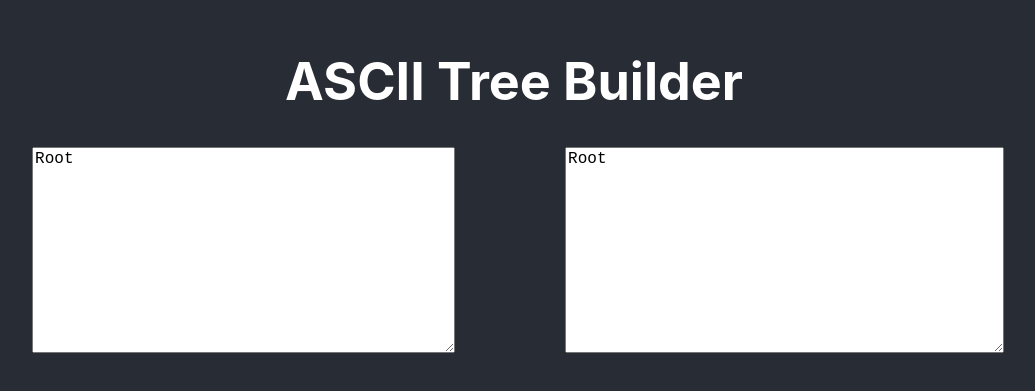
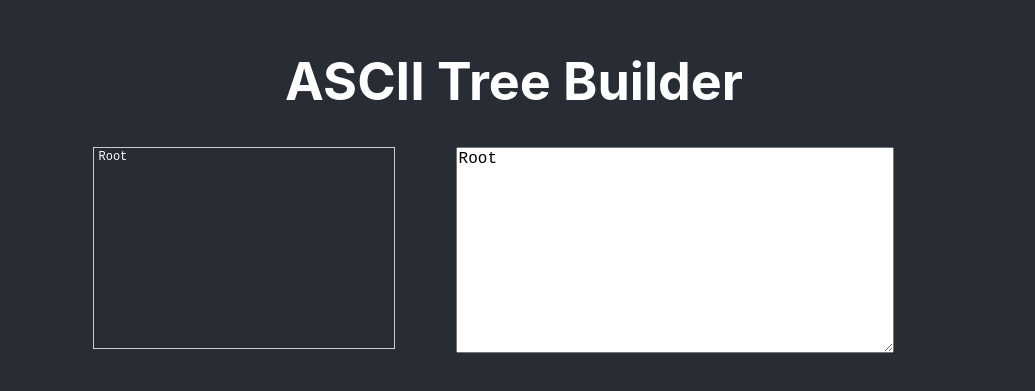
Before and after one commit to chdonncha/ascii-tree-builder-old, a React (Create React App) app in the folder ascii-tree-builder/: page / in a window 1280 px wide. Shown: the part 213-604 px from the top of the page, without its empty margins (126-1161 px from the left). Built offline with nearby package versions, Linux system fonts and the light colour scheme.

Commit message:
Add selected row highlighting

```diff
--- a/ascii-tree-builder/src/App.tsx
+++ b/ascii-tree-builder/src/App.tsx
@@ -1,7 +1,7 @@
 import React from 'react';
 import logo from './logo.svg';
 import './App.scss';
-import TreeBuilder from './components/TreeBuilder';
+import TreeBuilder from './components/TreeBuilder/TreeBuilder';
 
 function App() {
   return (
--- /dev/null
+++ b/ascii-tree-builder/src/components/TreeBuilder/TreeBuilder.scss
@@ -0,0 +1,29 @@
+.highlighted {
+  background-color: #f5f9fd;
+  color: #333;
+}
+
+.row-list {
+  list-style-type: none;
+  padding: 0;
+  margin: 0;
+  font-family: monospace;
+  font-size: 12px;
+  border: 1px solid #ccc;
+  width: 300px;
+  height: 200px;
+  overflow-y: scroll;
+}
+
+.row-list li {
+  padding: 2px 5px;
+  cursor: pointer;
+  text-align: left;
+}
+
+.button-style {
+
+}
+.textarea-style {
+
+}
--- a/ascii-tree-builder/src/components/TreeBuilder.tsx
+++ b/ascii-tree-builder/src/components/TreeBuilder/TreeBuilder.tsx
@@ -1,7 +1,8 @@
 import React, { useState, useEffect } from 'react';
+import './TreeBuilder.scss';
 
 const TreeBuilder: React.FC = () => {
-    const [rows, setRows] = useState<string[]>(['Root']);
+    const [rows, setRows] = useState<{ content: string, isSelected: boolean }[]>([{ content: 'Root', isSelected: false }]);
     const [selectedRow, setSelectedRow] = useState<number>(-1);
     const [asciiRepresentation, setAsciiRepresentation] = useState<string[]>([]);
 
@@ -13,9 +14,20 @@ const TreeBuilder: React.FC = () => {
         const newFolderName = prompt('Enter the new folder name:');
         if (newFolderName) {
             const newRows = [...rows];
-            const match = rows[selectedRow]?.match(/^ */);
+            const match = rows[selectedRow]?.content.match(/^ */);
             const indentation = selectedRow >= 0 && match ? match[0].length + 2 : 0;
-            newRows.splice(selectedRow + 1, 0, ' '.repeat(indentation) + newFolderName);
+            newRows.splice(selectedRow + 1, 0, { content: ' '.repeat(indentation) + newFolderName, isSelected: false });
+            setRows(newRows);
+        }
+    };
+
+    const addFile = () => {
+        const newFileName = prompt('Enter the new file name:');
+        if (newFileName) {
+            const newRows = [...rows];
+            const match = rows[selectedRow]?.content.match(/^ */);
+            const indentation = selectedRow >= 0 && match ? match[0].length : 0;
+            newRows.splice(selectedRow + 1, 0, { content: ' '.repeat(indentation) + '* ' + newFileName, isSelected: false });
             setRows(newRows);
         }
     };
@@ -31,14 +43,14 @@ const TreeBuilder: React.FC = () => {
         const asciiRows: string[] = [];
 
         rows.forEach((row, index) => {
-            const match = row.match(/^ */);
+            const match = row.content.match(/^ */);
             const indentation = match ? match[0].length : 0;
 
-            const nextRowMatch = rows[index + 1]?.match(/^ */);
+            const nextRowMatch = rows[index + 1]?.content.match(/^ */);
             const nextRowIndentation = nextRowMatch ? nextRowMatch[0].length : 0;
 
             const isLast = index === rows.length - 1 || nextRowIndentation <= indentation;
-            const isFile = row.trim().startsWith('* ');
+            const isFile = row.content.trim().startsWith('* ');
 
             let prefix = ' '.repeat(Math.max(0, indentation - 2));
 
@@ -46,43 +58,39 @@ const TreeBuilder: React.FC = () => {
                 prefix += isLast ? '└── ' : '├── ';
             }
 
-            const content = isFile ? row.trim().substring(2) : row.trim(); // remove the '* ' for files
+            const content = isFile ? row.content.trim().substring(2) : row.content.trim();
             asciiRows.push(prefix + content);
         });
 
         setAsciiRepresentation(asciiRows);
-    }
-
-    const addFile = () => {
-        const newFileName = prompt('Enter the new file name:');
-        if (newFileName) {
-            const newRows = [...rows];
-            const match = rows[selectedRow]?.match(/^ */);
-            const indentation = selectedRow >= 0 && match ? match[0].length : 0;
-            newRows.splice(selectedRow + 1, 0, ' '.repeat(indentation) + '* ' + newFileName);
-            setRows(newRows);
-        }
     };
 
     return (
         <div style={{ display: 'flex' }}>
             <div>
-                <textarea
-                    className="textarea-style"
-                    rows={10}
-                    cols={50}
-                    value={rows.join('\n')}
-                    readOnly
-                    onClick={(e) => {
-                        const lineNumber = e.currentTarget.value.substr(0, e.currentTarget.selectionStart).split('\n').length - 1;
-                        setSelectedRow(lineNumber);
-                    }}
-                />
-                <br />
+                <ul className="row-list">
+                    {rows.map((row, index) => (
+                        <li
+                            key={index}
+                            contentEditable={false}
+                            className={row.isSelected ? 'highlighted' : ''}
+                            onClick={() => {
+                                const newRows = rows.map((r, idx) => ({
+                                    ...r,
+                                    isSelected: idx === index
+                                }));
+                                setRows(newRows);
+                                setSelectedRow(index);
+                            }}
+                        >
+                            {row.content}
+                        </li>
+                    ))}
+                </ul>
                 {selectedRow >= 0 && (
                     <div>
                         <button className="button-style" onClick={addFolder}>Add Folder</button>
-                        <button className="button-style" onClick={addFile}>Add File</button>  {/* New "Add File" button */}
+                        <button className="button-style" onClick={addFile}>Add File</button>
                         <button className="button-style" onClick={deleteRow}>Delete</button>
                     </div>
                 )}
```
